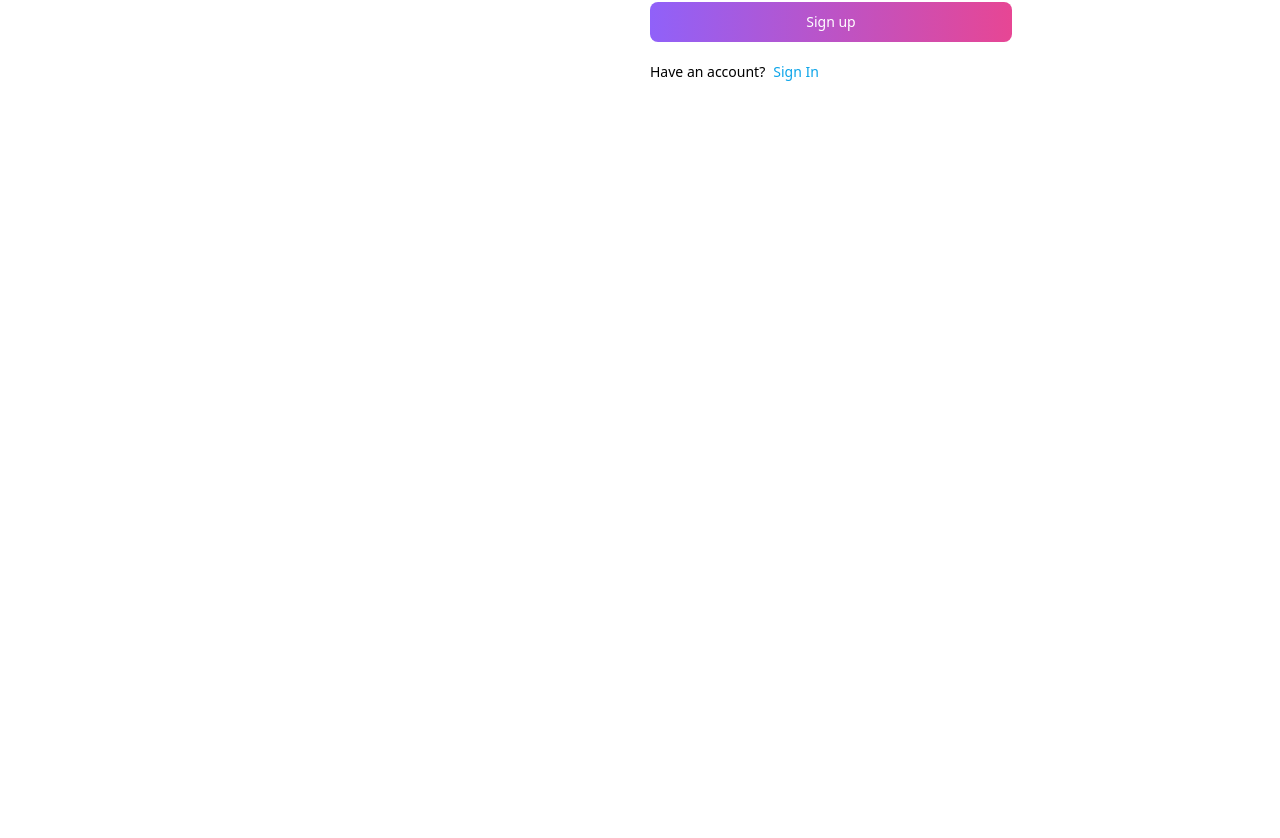
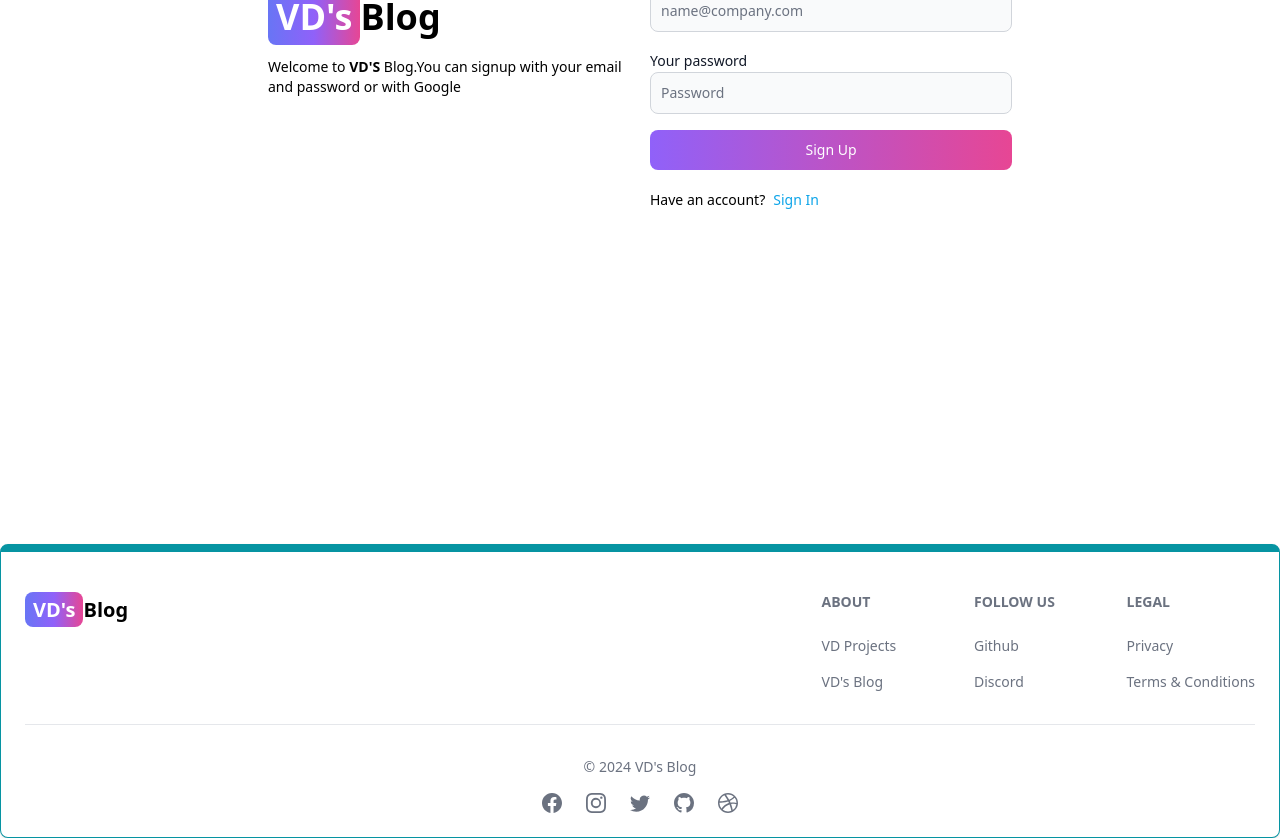
Before and after one commit to vishnudarrshan/MERN_Tailwind---Blog_App, a React (Vite) app in the folder client/: page /sign-up in a window 1280 px wide. Shown: the part 400-1238 px from the top of the page. Before the commit the page ends 944 px from the top, so only its background shows below. Built offline with nearby package versions, Linux system fonts and the light colour scheme.

Commit message:
style: Styled Footer component

```diff
--- a/client/src/App.jsx
+++ b/client/src/App.jsx
@@ -5,6 +5,7 @@
 import SignUp from "./pages/SignUp";
 import Dashboard from "./pages/Dashboard";
 import Header from "./components/Header";
+import FooterCom from "./components/Footer";
 
 const App = () => {
   return (
@@ -17,6 +18,7 @@
         <Route path="sign-up" element={<SignUp />} />
         <Route path="/dashboard" element={<Dashboard />} />
       </Routes>
+      <FooterCom />
     </BrowserRouter>
   );
 };
--- /dev/null
+++ b/client/src/components/Footer.jsx
@@ -0,0 +1,90 @@
+import React from "react";
+import { Footer } from "flowbite-react";
+import { Link } from "react-router-dom";
+import {
+  BsFacebook,
+  BsInstagram,
+  BsTwitter,
+  BsGithub,
+  BsDribbble,
+} from "react-icons/bs";
+
+const FooterCom = () => {
+  return (
+    <Footer container className="border border-t-8 border-teal-500">
+      <div className="w-full max-w-7xl mx-auto">
+        <div className="grid w-full justify-between sm:flex md:grid-cols-1">
+          <div className="mt-5">
+            <Link
+              to={"/"}
+              className="self-center whitespace-nowrap text-lg sm:text-xl font-semibold dark:text-white"
+            >
+              <span className="px-2 py-1 bg-gradient-to-r from-indigo-500 via-purple-500 to-pink-500 rounded-lg text-white">
+                VD's
+              </span>
+              Blog
+            </Link>
+          </div>
+          <div className="grid grid-cols-2 gap-8 mt-4 sm:grid-cols-3 sm:gap-6">
+            <div>
+              <Footer.Title title="About" />
+              <Footer.LinkGroup col>
+                <Footer.Link
+                  href="https://github.com/vishnudarrshan"
+                  target="_blank"
+                  rel="noopener noreferrer"
+                >
+                  VD Projects
+                </Footer.Link>
+                <Footer.Link
+                  href="/about"
+                  target="_blank"
+                  rel="noopener noreferrer"
+                >
+                  VD's Blog
+                </Footer.Link>
+              </Footer.LinkGroup>
+            </div>
+            <div>
+              <Footer.Title title="Follow us" />
+              <Footer.LinkGroup col>
+                <Footer.Link
+                  href="https://github.com/vishnudarrshan"
+                  target="_blank"
+                  rel="noopener noreferrer"
+                >
+                  Github
+                </Footer.Link>
+                <Footer.Link href="#">Discord</Footer.Link>
+              </Footer.LinkGroup>
+            </div>
+            <div>
+              <Footer.Title title="Legal" />
+              <Footer.LinkGroup col>
+                <Footer.Link href="#">Privacy</Footer.Link>
+                <Footer.Link href="#">Terms &amp; Conditions</Footer.Link>
+              </Footer.LinkGroup>
+            </div>
+          </div>
+        </div>
+        <Footer.Divider />
+        <div className="w-full sm:items-center sm:flex sm:justify-center">
+          <Footer.Copyright
+            href="#"
+            by="VD's Blog"
+            year={new Date().getFullYear()}
+          />
+        </div>
+        <div className="flex gap-6 mt-4 sm:justify-center">
+          <Footer.Icon href="#" icon={BsFacebook} />
+          <Footer.Icon href="#" icon={BsInstagram} />
+          <Footer.Icon href="#" icon={BsTwitter} />
+          <Footer.Icon href="#" icon={BsGithub} />
+          <Footer.Icon href="#" icon={BsDribbble} />
+        </div>
+      </div>
+    </Footer>
+  );
+};
+
+export default FooterCom;
--- a/client/src/components/Header.jsx
+++ b/client/src/components/Header.jsx
@@ -6,7 +6,7 @@
 const Header = () => {
   const path = useLocation().pathname;
   return (
-    <Navbar className="border-b-2 ">
+    <Navbar className="border-b-2 sticky">
       <Link
         to={"/"}
         className="self-center whitespace-nowrap text-sm sm:text-xl font-semibold dark:text-white"
--- a/client/src/pages/SignUp.jsx
+++ b/client/src/pages/SignUp.jsx
@@ -1,10 +1,47 @@
-import { Button, Label, TextInput } from "flowbite-react";
-import React from "react";
-import { Link } from "react-router-dom";
+import { Alert, Button, Label, Spinner, TextInput } from "flowbite-react";
+import React, { useState } from "react";
+import { Link, useNavigate } from "react-router-dom";
 
 const SignUp = () => {
+  const [formData, setFormData] = useState({});
+  const [errorMessage, setErrorMessage] = useState("");
+  const [isLoading, setIsLoading] = useState(false);
+  const navigate = useNavigate();
+
+  const handleChange = (e) => {
+    setFormData({ ...formData, [e.target.id]: e.target.value.trim() });
+  };
+
+  const handleSubmit = async (e) => {
+    e.preventDefault();
+    setIsLoading(true);
+    if (!formData.username || !formData.email || !formData.password) {
+      return setErrorMessage("Please fill out all fields.");
+    }
+    try {
+      const res = await fetch("/api/auth/signup", {
+        method: "POST",
+        headers: {
+          "Content-Type": "application/json",
+        },
+        body: JSON.stringify(formData),
+      });
+      const data = await res.json();
+      if (data.success == false) {
+        return setErrorMessage(data.message);
+      }
+      if (res.ok) {
+        navigate("/sign-in");
+      }
+    } catch (error) {
+      setErrorMessage(error.message);
+    } finally {
+      setIsLoading(false);
+    }
+  };
+
   return (
-    <div className="min-h-screen mt-20">
+    <div className="min-h-screen mt-20 sm:p-32 p-4">
       <div className="flex p-3 max-w-3xl mx-auto flex-col md:flex-row md:items-center gap-5">
         <div className="flex-1">
           <Link to={"/"} className=" text-4xl font-bold dark:text-white">
@@ -19,25 +56,49 @@
           </p>
         </div>
         <div className="flex-1">
-          <form className="flex flex-col gap-4">
+          <form className="flex flex-col gap-4" onSubmit={handleSubmit}>
             <div>
               <Label value="Your username" />
-              <TextInput type="text" placeholder="Username" id="username" />
+              <TextInput
+                type="text"
+                placeholder="Username"
+                id="username"
+                onChange={handleChange}
+              />
             </div>
             <div>
               <Label value="Your email" />
               <TextInput
-                type="text"
+                type="email"
                 placeholder="name@company.com"
                 id="email"
+                onChange={handleChange}
               />
             </div>
             <div>
               <Label value="Your password" />
-              <TextInput type="text" placeholder="Password" id="password" />
+              <TextInput
+                type="password"
+                placeholder="Password"
+                id="password"
+                onChange={handleChange}
+                minLength={8}
+              />
             </div>
-            <Button gradientDuoTone={"purpleToPink"} type="submit">
-              Sign up
+            <Button
+              gradientDuoTone={"purpleToPink"}
+              type="submit"
+              disabled={isLoading}
+            >
+              {isLoading ? (
+                <>
+                  <Spinner size={"sm"} />
+
+                  <span className="pl-3">Loading...</span>
+                </>
+              ) : (
+                "Sign Up"
+              )}
             </Button>
           </form>
           <div className="flex gap-2 mt-5 text-sm ">
@@ -46,6 +107,11 @@
               Sign In
             </Link>
           </div>
+          {errorMessage && (
+            <Alert className="mt-5" color={"failure"}>
+              {errorMessage}
+            </Alert>
+          )}
         </div>
       </div>
     </div>
--- a/client/vite.config.js
+++ b/client/vite.config.js
@@ -4,4 +4,12 @@
 // https://vitejs.dev/config/
 export default defineConfig({
   plugins: [react()],
+  server: {
+    proxy: {
+      "/api": {
+        target: "http://localhost:3000",
+        secure: false,
+      },
+    },
+  },
 });
```
